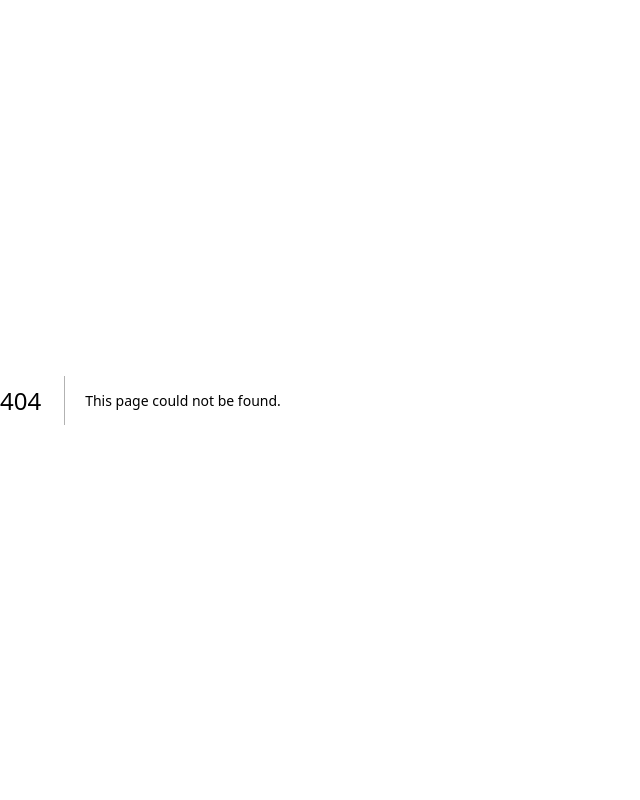
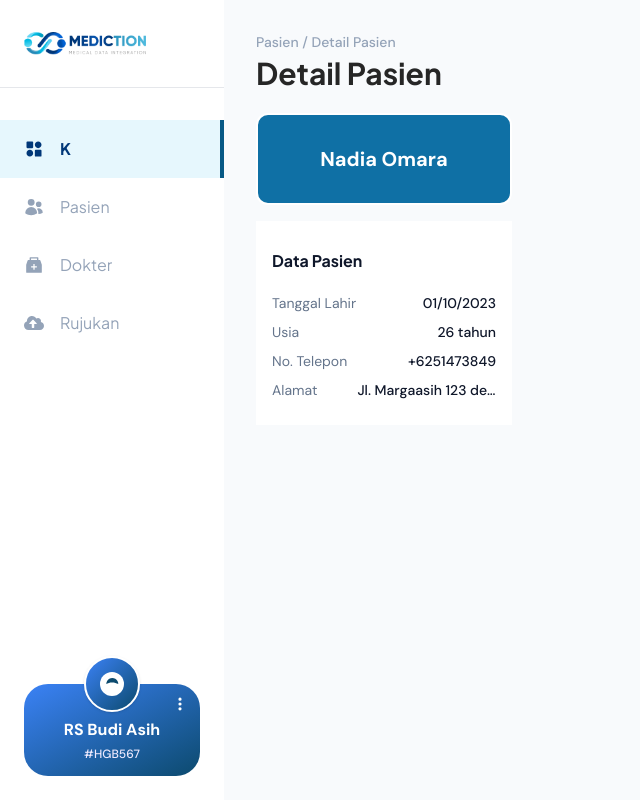
Before and after one commit to craftalpian/mediction, a Next.js app: page /dashboard-patient/patient in a window 1280 px wide. Before the commit this address had no page. Shown: the whole page, without its empty margins (0-640 px from the left). Built offline with nearby package versions, Linux system fonts and the light colour scheme.

Commit message:
Checkpoint

```diff
--- a/app/(dashboards)/dashboard-patient/_components/list-patient.tsx
+++ b/app/(dashboards)/dashboard-patient/_components/list-patient.tsx
@@ -14,7 +14,7 @@ export default function ListPatient() {
             <th></th>
             <th>ID Pasien</th>
             <th>Jenis Kelamin</th>
-            <th className="min-w-10">Tanggal Lahir</th>
+            <th>Tanggal Lahir</th>
             <th>Nomor Telepon</th>
             <th>Alamat</th>
             <th>Fasilitas Kesehatan</th>
--- /dev/null
+++ b/app/(dashboards)/dashboard-patient/patient/page.tsx
@@ -0,0 +1,104 @@
+"use client";
+
+import React from "react";
+import Image from "next/image";
+import { dm, inter, jakarta } from "@/app/_utils/fonts";
+import { SiAddthis } from "react-icons/si";
+
+const PatientItemDetail = ({
+  title,
+  subtitle,
+}: {
+  title: string;
+  subtitle: string;
+}) => (
+  <div className="justify-between inline-flex w-full space-x-10">
+    <p
+      className={`text-slate-500 text-sm font-normal ${dm.className} leading-normal capitalize`}
+    >
+      {title}
+    </p>
+    <p
+      className={`text-right text-slate-900 text-sm font-medium ${dm.className} leading-normal text-ellipsis overflow-hidden text-nowrap`}
+    >
+      {subtitle}
+    </p>
+  </div>
+);
+
+export default function Patient() {
+  return (
+    <>
+      <main className="flex flex-1 flex-col p-8 bg-slate-50">
+        <p
+          className={`text-slate-400 text-sm font-medium ${dm.className} leading-normal`}
+        >
+          Pasien / Detail Pasien
+        </p>
+        <div className="inline-flex justify-between w-full items-center">
+          <h1
+            className={`text-neutral-800 text-3xl font-bold ${jakarta.className} text-left leading-10`}
+          >
+            Detail Pasien
+          </h1>
+          {/* <button
+            onClick={() => {
+              if (document) {
+                (document.getElementById("my_modal_2") as any).showModal();
+              }
+            }}
+            className="text-white items-center bg-sky-900 py-[14px] px-[28px] rounded-lg inline-flex space-x-2"
+          >
+            <SiAddthis />
+            <h1 className={`text-sm font-bold ${inter.className} leading-snug`}>
+              Tambah Pasien
+            </h1>
+          </button> */}
+        </div>
+        <div className="mt-[20px] flex flex-1 w-full flex-row">
+          <div className="space-y-4">
+            <div className="bg-sky-700 bg-opacity-95 rounded-xl border-2 border-white py-6 px-4 w-64">
+              <h1
+                className={`text-center text-white text-xl font-bold ${dm.className} leading-loose`}
+              >
+                Nadia Omara
+              </h1>
+            </div>
+            <div className="px-4 py-6 w-64 bg-white space-y-4">
+              <h1
+                className={`text-slate-900 text-base font-bold ${jakarta.className} leading-loose`}
+              >
+                Data Pasien
+              </h1>
+              <div className="flex flex-col space-y-2">
+                <PatientItemDetail
+                  title="Tanggal Lahir"
+                  subtitle="01/10/2023"
+                />
+                <PatientItemDetail
+                  title="Usia"
+                  subtitle="26 tahun"
+                />
+                <PatientItemDetail
+                  title="No. Telepon"
+                  subtitle="+6251473849"
+                />
+                <PatientItemDetail
+                  title="Alamat"
+                  subtitle="Jl. Margaasih 123 depok Jawa Barat"
+                />
+              </div>
+            </div>
+          </div>
+          <div></div>
+        </div>
+      </main>
+      <dialog id="my_modal_2" className="modal">
+        {/* <AddNewPatient /> */}
+        <form method="dialog" className="modal-backdrop">
+          <button>close</button>
+        </form>
+      </dialog>
+    </>
+  );
+}
```
